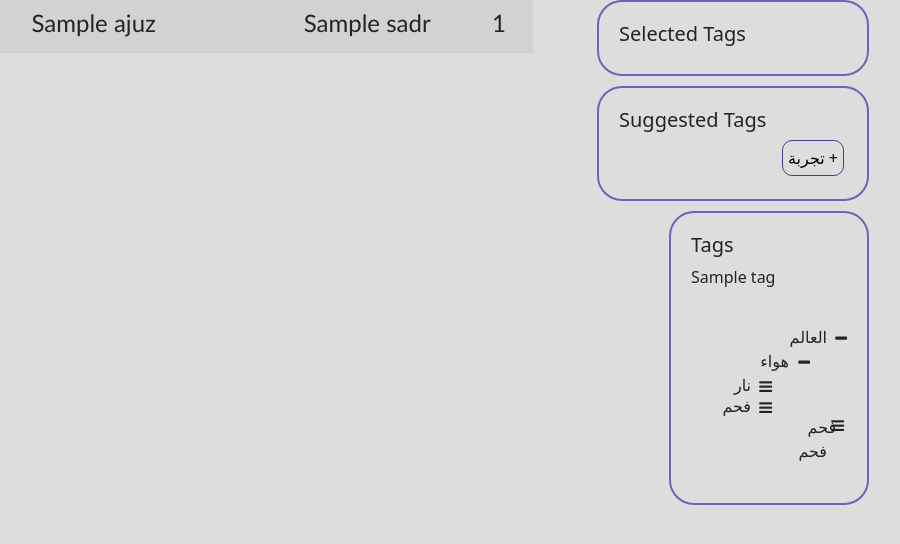
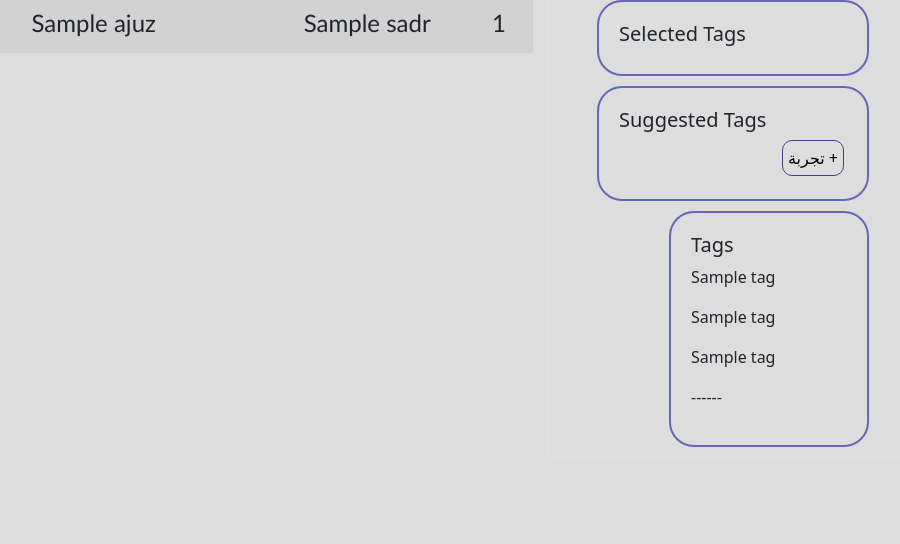
Before and after one commit to OsamaHriri/WTCAP, a Django app: template server/term_labeling/templates/index.html in a window 1280 px wide. Shown: the part 105-649 px from the top of the page, without its empty margins (277-1177 px from the left). Run offline with Django 3.2, Linux system fonts and the light colour scheme; the template is opened without the code that fills it: most values are stand-ins (such as "Sample title", 1, 10 or a date in 2020); some libraries are stand-ins or nearby versions.

Commit message:
treeview in label page

```diff
--- a/server/term_labeling/templates/index.html
+++ b/server/term_labeling/templates/index.html
@@ -28,46 +28,56 @@
             <div class="treeview">
                 <h5> Tags </h5>
 
-                {% for tag in tags.root.tags.parent %}
-                    <p> {{tag}} </p>
+                {% for tag in tags.root %}
+                   <p> {{tag.tags.name}} </p>
+                    {% for tag in tag.tags.parent %}
+                    <p> {{tag.name}} </p>
+                        {% for tag in tag.parent %}
+                        <p> {{tag.name}} </p>
+                            {% for tag in tag.parent %}
+                        <p> {{tag.name}} </p>
+                         {% endfor %}
+                         {% endfor %}
+                     {% endfor %}
+                 <p> {{'------'}} </p>
                 {% endfor %}
 
-                <ul class="tree">
-                    <li id="root1">
-                        <label for="root1"> <a onclick="item_clicked(this)">العالم</a> </label>
-                        <input checked="" id="test" value="" type="checkbox">
-                        <ul>
-                            <li id="numba2">
-                                <label for="numba2"> <a onclick="item_clicked(this)">هواء</a> </label>
-                                <input checked="" id="test2" value="" type="checkbox">
-                                <ul>
-                                    <li id="numba3">
-                                        <a>
-                                            <label for="numba3" onclick="item_clicked(this)">نار</label>
-                                            <input checked="" id="test3" value="" type="checkbox">
-                                        </a>
-                                    </li>
-                                    <li id="numba4">
-                                        <a>
-                                            <label for="numba4" onclick="item_clicked(this)">فحم</label>
-                                            <input checked="" id="test4" value="" type="checkbox">
-                                        </a>
-                                    </li>
-                                </ul>
-                            </li>
-                        </ul>
-                    </li>
-                    <li id="numba5">
-                        <a>
-                            <label for="numba5" onclick="item_clicked(this)">فحم</label>
-                            <input checked="" id="test5" value="" type="checkbox">
-                        </a>
-                    </li>
-                    <li id="numba6">
-                        <label for="numba6"><a>فحم</a></label>
-                        <input checked="" id="test6" value="" type="checkbox">
-                    </li>
-                </ul>
+<!--                <ul class="tree">-->
+<!--                    <li id="root1">-->
+<!--                        <label for="root1"> <a onclick="item_clicked(this)">العالم</a> </label>-->
+<!--                        <input checked="" id="test" value="" type="checkbox">-->
+<!--                        <ul>-->
+<!--                            <li id="numba2">-->
+<!--                                <label for="numba2"> <a onclick="item_clicked(this)">هواء</a> </label>-->
+<!--                                <input checked="" id="test2" value="" type="checkbox">-->
+<!--                                <ul>-->
+<!--                                    <li id="numba3">-->
+<!--                                        <a>-->
+<!--                                            <label for="numba3" onclick="item_clicked(this)">نار</label>-->
+<!--                                            <input checked="" id="test3" value="" type="checkbox">-->
+<!--                                        </a>-->
+<!--                                    </li>-->
+<!--                                    <li id="numba4">-->
+<!--                                        <a>-->
+<!--                                            <label for="numba4" onclick="item_clicked(this)">فحم</label>-->
+<!--                                            <input checked="" id="test4" value="" type="checkbox">-->
+<!--                                        </a>-->
+<!--                                    </li>-->
+<!--                                </ul>-->
+<!--                            </li>-->
+<!--                        </ul>-->
+<!--                    </li>-->
+<!--                    <li id="numba5">-->
+<!--                        <a>-->
+<!--                            <label for="numba5" onclick="item_clicked(this)">فحم</label>-->
+<!--                            <input checked="" id="test5" value="" type="checkbox">-->
+<!--                        </a>-->
+<!--                    </li>-->
+<!--                    <li id="numba6">-->
+<!--                        <label for="numba6"><a>فحم</a></label>-->
+<!--                        <input checked="" id="test6" value="" type="checkbox">-->
+<!--                    </li>-->
+<!--                </ul>-->
             </div>
         </div>
 
--- a/server/term_labeling/views.py
+++ b/server/term_labeling/views.py
@@ -9,8 +9,6 @@ import pyarabic.araby as araby
 from threading import Thread, Lock
 import sys
 import os
-from db_mutex import DBMutexError, DBMutexTimeoutError
-from db_mutex.db_mutex import db_mutex
 from subprocess import run, PIPE
 
 # Create your views here.
@@ -66,6 +64,8 @@ def index(request):
         'title': 'Home',
         'tags': {"root" : json_tags}
     }
+
+
     return render(request, 'index.html', context)
 
 
```
Also changed, not shown: server/term_labeling/scripts/tagGraph.py (+7 -1 lines).
